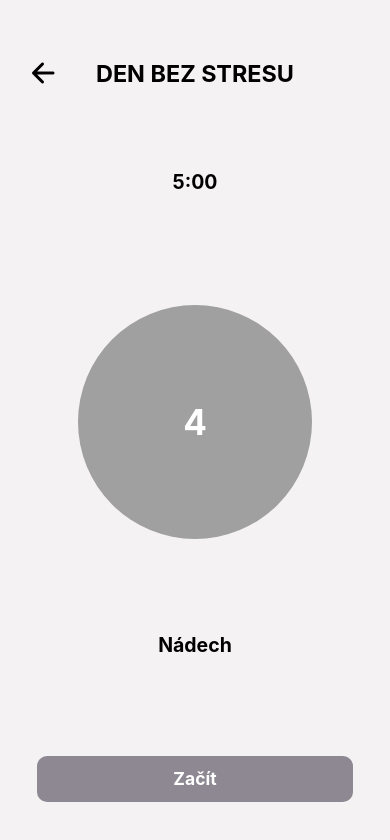
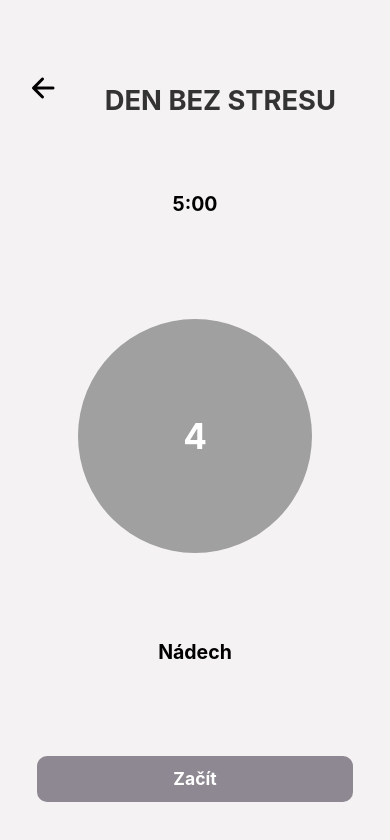
Before and after one commit to bobbbnpm/DECH, a React Native app: screen /DychaniProtiPanickymAtakamC in a window 390 px wide. Shown: the top 840 px of the page. Built offline with nearby package versions, Linux system fonts and the light colour scheme.

Commit message:
Update DychaniProtiPanickymAtakamC.js

```diff
--- a/screens/DychaniProtiPanickymAtakamC.js
+++ b/screens/DychaniProtiPanickymAtakamC.js
@@ -131,9 +131,12 @@ const styles = StyleSheet.create({
     left: width * 0.02,
   },
   title: {
-    fontSize: width * 0.06,
+    fontSize: width * 0.07,
     fontWeight: "bold",
     textAlign: "center",
+    color: "#333",
+    marginLeft: width * 0.13,
+    marginTop: height * 0.03,
   },
   timer: {
     fontSize: width * 0.05,
```
